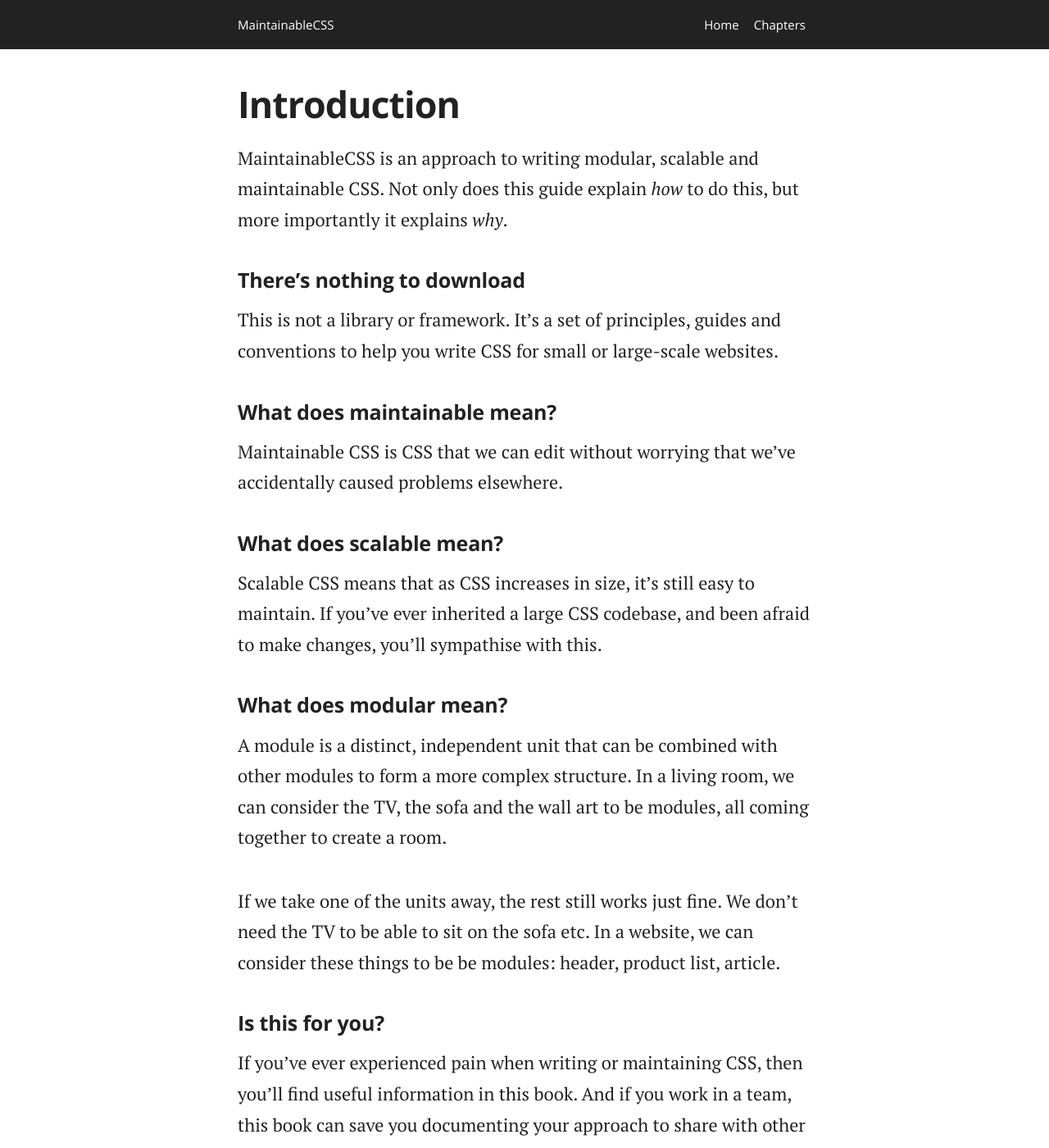
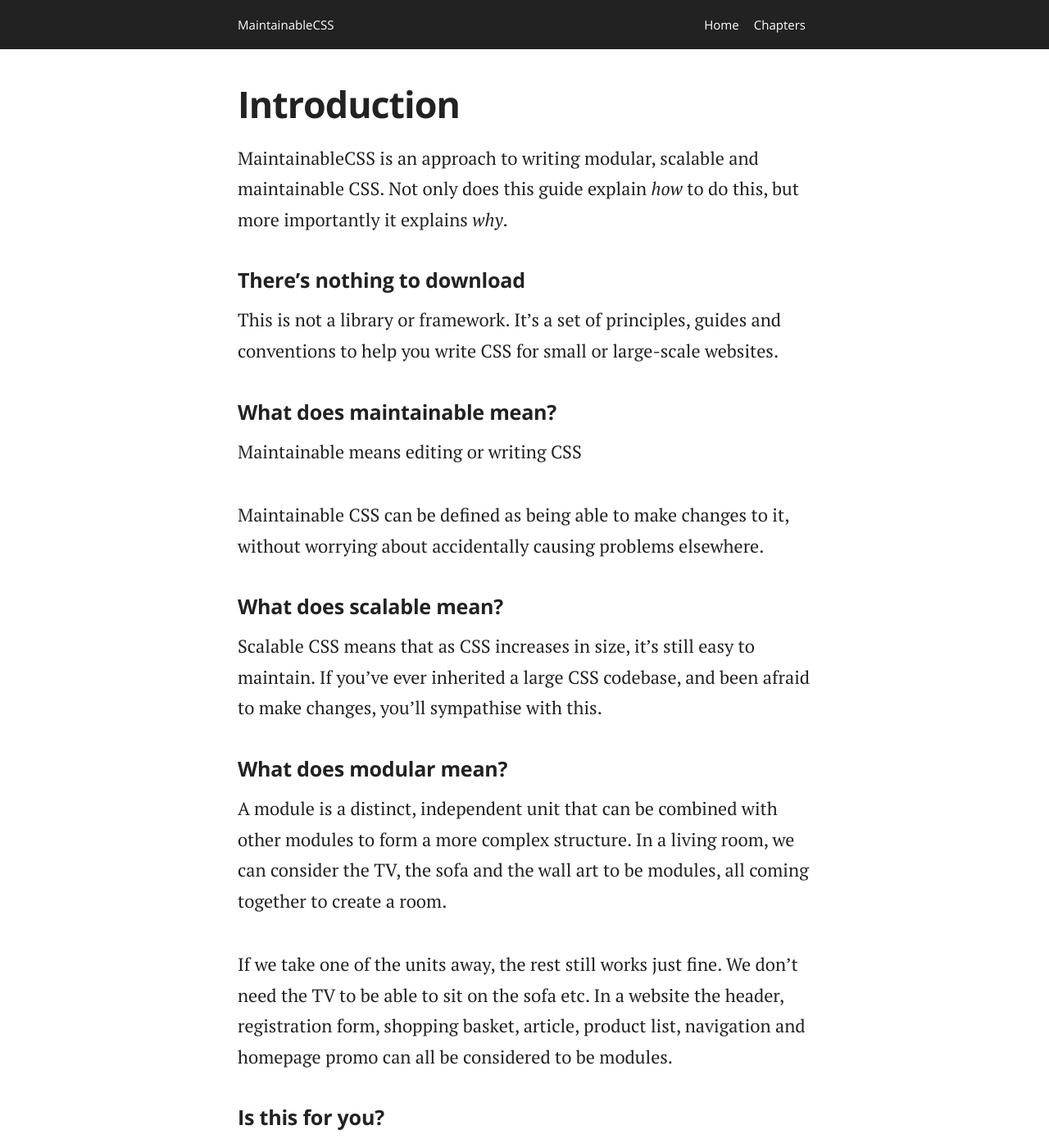
Before and after one commit to adamsilver/maintainablecss.com-jekyll, a Jekyll site: the page built from _chapters/01-introduction.md, in a window 1280 px wide and 1400 px high. Shown: the whole window at 82% size. Built offline with Jekyll 4.4.1, drawn with Linux system fonts in a browser that asks for light colours.

Commit message:
Improve intro paras

```diff
--- a/_chapters/01-introduction.md
+++ b/_chapters/01-introduction.md
@@ -14,7 +14,9 @@ This is not a library or framework. It's a set of principles, guides and convent
 
 ## What does maintainable mean?
 
-Maintainable CSS is CSS that we can edit without worrying that we've accidentally caused problems elsewhere.
+Maintainable means editing or writing CSS
+
+Maintainable CSS can be defined as being able to make changes to it, without worrying about accidentally causing problems elsewhere.
 
 ## What does scalable mean?
 
@@ -24,7 +26,7 @@ Scalable CSS means that as CSS increases in size, it's still easy to maintain. I
 
 A module is a distinct, independent unit that can be combined with other modules to form a more complex structure. In a living room, we can consider the TV, the sofa and the wall art to be modules, all coming together to create a room.
 
-If we take one of the units away, the rest still works just fine. We don't need the TV to be able to sit on the sofa etc. In a website, we can consider these things to be be modules: header, product list, article.
+If we take one of the units away, the rest still works just fine. We don't need the TV to be able to sit on the sofa etc. In a website the header, registration form, shopping basket, article, product list, navigation and homepage promo can all be considered to be modules.
 
 ## Is this for you?
 
```
